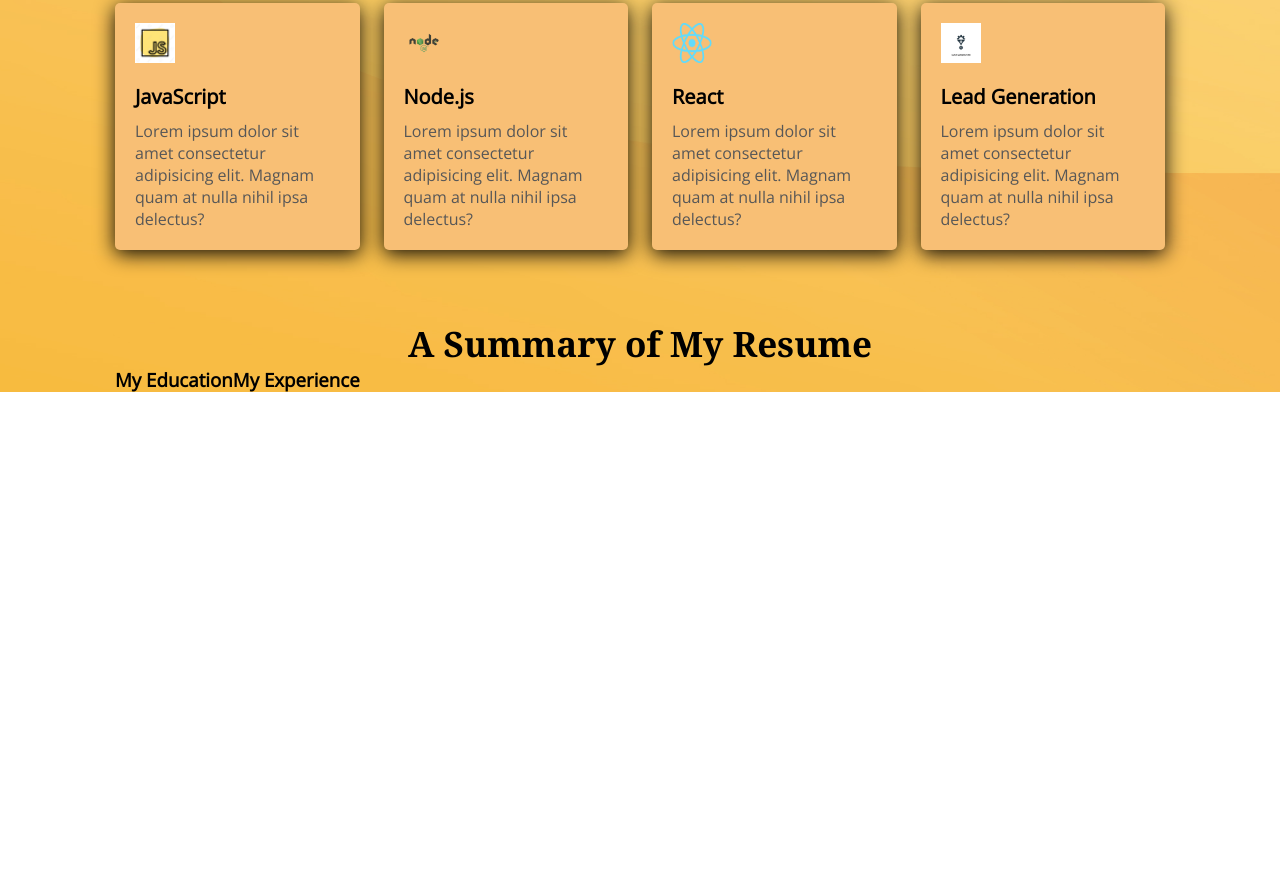
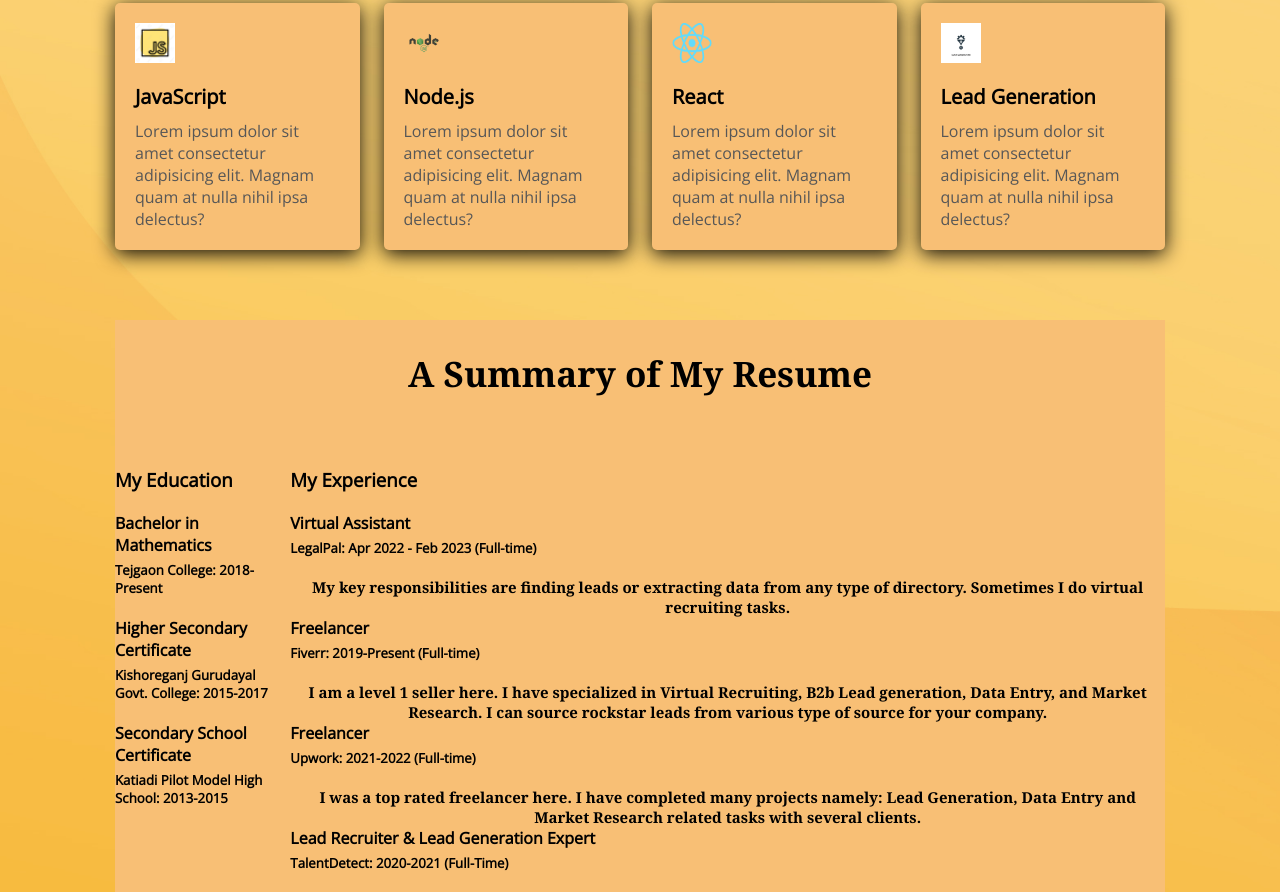
Before and after one commit to partha6459/developerr-portfolio, a plain HTML site: page index.html in a window 1280 px wide. Shown: the part 1482-2374 px from the top of the page. Before the commit the page ends 1874 px from the top, so only its background shows below. Drawn offline with nearby package versions, Linux system fonts and the light colour scheme.

Commit message:
added new educatin background

```diff
--- a/index.html
+++ b/index.html
@@ -78,15 +78,47 @@
                 </div>
             </div>
         </section>
-        <!-- Resume Section -->
+    <!-- Resume Section -->
         <section class="resume">
             <h3 class="summary-title">A Summary of My Resume</h3>
             <div class="resume-content">
                 <div>
                     <h3 class="resume-title">My Education</h3>
+                    <div>
+                        <h4 class="degree-title">Bachelor in Mathematics</h4>
+                        <h5 class="organization-of-degree">Tejgaon College: 2018-Present</h5>
+                    </div>
+                    <div>
+                        <h4 class="degree-title">Higher Secondary Certificate</h4>
+                        <h5 class="organization-of-degree">Kishoreganj Gurudayal Govt. College: 2015-2017</h5>
+                    </div>
+                    <div>
+                        <h4 class="degree-title">Secondary School Certificate</h4>
+                        <h5 class="organization-of-degree">Katiadi Pilot Model High School: 2013-2015</h5>
+                    </div>
                 </div>
+    <!-- Experiencesss -->
                 <div>
                     <h3 class="resume-title">My Experience</h3>
+                    <div>
+                        <h4 class="degree-title">Virtual Assistant</h4>
+                        <h5 class="organization-of-degree">LegalPal: Apr 2022 - Feb 2023 (Full-time)</h5>
+                        <h6 class="job-responsibilities">My key responsibilities are finding leads or extracting data from any type of directory. Sometimes I do virtual recruiting tasks.</h6>
+                    </div>
+                    <div>
+                        <h4 class="degree-title">Freelancer</h4>
+                        <h5 class="organization-of-degree">Fiverr: 2019-Present (Full-time)</h5>
+                        <h6 class="job-responsibilities">I am a level 1 seller here. I have specialized in Virtual Recruiting, B2b Lead generation, Data Entry, and Market Research. I can source rockstar leads from various type of source for your company.</h6>
+                    </div>
+                    <div>
+                        <h4 class="degree-title">Freelancer</h4>
+                        <h5 class="organization-of-degree">Upwork: 2021-2022 (Full-time)</h5>
+                        <h6 class="job-responsibilities">I was a top rated freelancer here. I have completed many projects namely: Lead Generation, Data Entry and Market Research related tasks with several clients.</h6>
+                    </div>
+                    <div>
+                        <h4 class="degree-title">Lead Recruiter & Lead Generation Expert</h4>
+                        <h5 class="organization-of-degree">TalentDetect: 2020-2021 (Full-Time)</h5>
+                    </div>
                 </div>
             </div>
         </section>
--- a/styles/portfolio.css
+++ b/styles/portfolio.css
@@ -159,3 +159,27 @@ main{
 .resume-content{
     display: flex;
 }
+/* A summary of my resume */
+.resume{
+    background-color: #f8bf75;
+}
+.summary-title{
+    padding: 30px;
+}
+.resume-title{
+    margin-top: 40px;
+    margin-bottom: 20px;
+}
+.degree-title{
+    margin-bottom: 5px;
+}
+.organization-of-degree{
+    margin-bottom: 20px;
+}
+.job-responsibilities{
+    text-align: center;
+    font-size: 15px;
+    font-weight: 0;
+    display: flex;
+    font-family: Cambria, Cochin, Georgia, Times, 'Times New Roman', serif;
+}
```
